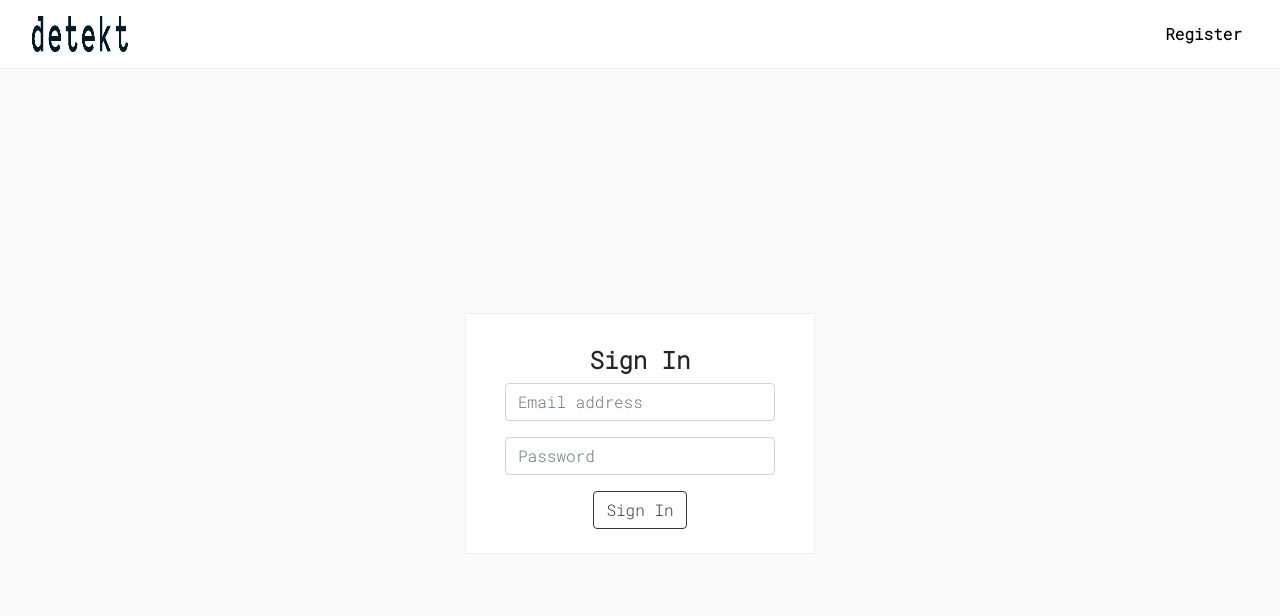
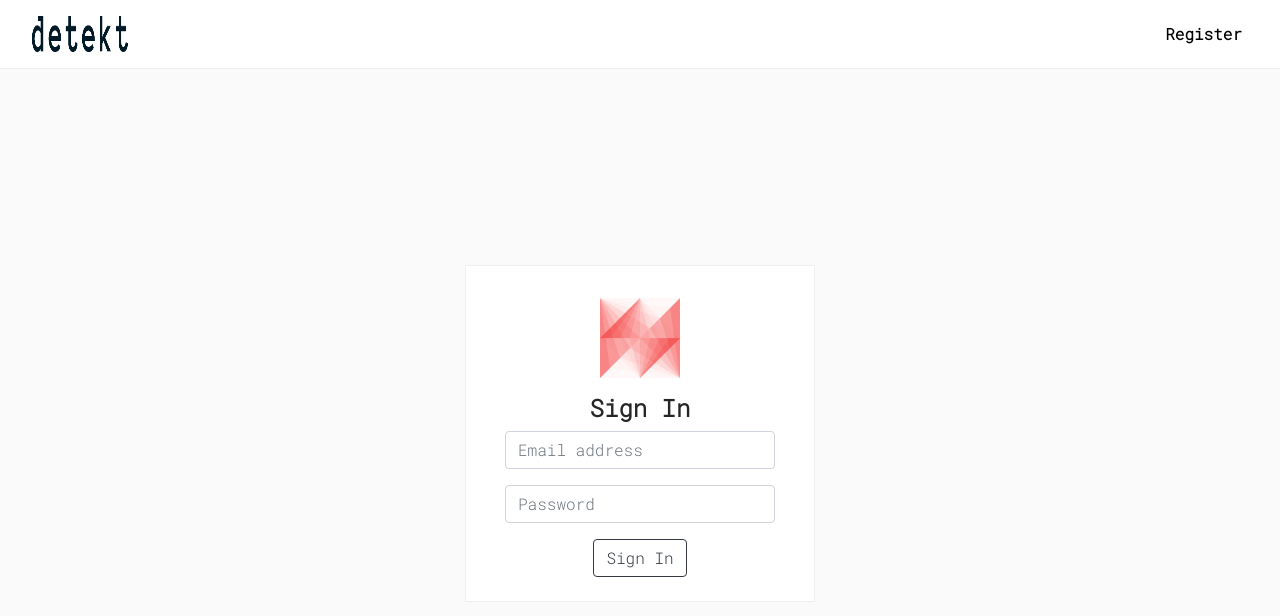
Before and after one commit to jordondueck/detekt, a React (Create React App) app: page / in a window 1280 px wide. Shown: the top 616 px of the page. Built offline with nearby package versions, Linux system fonts and the light colour scheme; no server answers.

Commit message:
Improve UI by adding logo to sign in form

```diff
--- a/src/App.css
+++ b/src/App.css
@@ -14,6 +14,7 @@
   align-items: center;
   -ms-flex-align: center;
   justify-content: center;
+  padding: 0;
 }
 
 .container--top {
@@ -70,9 +71,15 @@ p {
   border-bottom: 1px solid #efefef;
 }
 
-.logo-img {
+.logo__text {
   height: 2.25rem;
   width: 6rem;
+}
+
+.logo__image {
+  height: 80px;
+  width: 80px;
+  margin: 0.5rem 0;
 }
 
 /* Forms */
@@ -88,19 +95,9 @@ p {
 }
 
 .form--border {
-  background-color: white;
+  background-color: #ffffff;
   border: 1px solid #efefef;
 }
-
-/* .form--narrow {
-  max-width: 30rem;
-  width: 50%;
-} */
-
-/* .form--wide {
-  max-width: 35rem;
-  width: 80%;
-} */
 
 .form__content {
   border: 1px solid #ddd;
@@ -115,7 +112,7 @@ p {
   display: -ms-flexbox;
   justify-content: center;
   align-items: center;
-  background-color: white;
+  background-color: #ffffff;
 }
 
 .form-group--wide {
@@ -156,7 +153,6 @@ input:invalid {
 }
 
 .button--text:hover {
-  /* text-decoration: underline; */
   color: #5a5a5a;
 }
 
--- a/src/components/ImageLinkForm/ImageLinkForm.js
+++ b/src/components/ImageLinkForm/ImageLinkForm.js
@@ -4,7 +4,7 @@ import { Button, FormControl, FormGroup } from "react-bootstrap";
 
 const ImageLinkForm = ({ handleInputChange, handleButtonSubmit }) => {
   return (
-    <form className="form form--wide">
+    <form className="form">
       <div className="form__content">
       <h2>{"Facial Recognition System"}</h2>
         <FormGroup
--- a/src/components/Logo/Logo.js
+++ b/src/components/Logo/Logo.js
@@ -4,7 +4,7 @@ import logo from "./logo_text.png";
 const Logo = () => {
   return (
     <Fragment>
-      <img className="logo-img" src={logo} alt="detekt logo" />
+      <img className="logo__text" src={logo} alt="detekt logo" />
     </Fragment>
   );
 };
--- a/src/components/Registration/Registration.js
+++ b/src/components/Registration/Registration.js
@@ -31,7 +31,7 @@ const Registration = ({ handleRouteChange }) => {
       }}
     >
       {({ isSubmitting }) => (
-        <Form className="form form--border form--narrow">
+        <Form className="form form--border">
           <h2 className="title title--medium">Register</h2>
           <FormGroup className="form-group--wide" controlId="firstName">
             <Field name="firstname">
--- a/src/components/SignIn/SignIn.js
+++ b/src/components/SignIn/SignIn.js
@@ -2,6 +2,7 @@ import React from "react";
 import { Formik, Form, Field, ErrorMessage } from "formik";
 import { SignInSchema } from "../ValidateForm/ValidateForm";
 import { Button, FormControl, FormGroup } from "react-bootstrap";
+import logo from "../Logo/logo-noname.png";
 
 const SignIn = ({ handleRouteChange, handleSignIn }) => {
   return (
@@ -29,7 +30,8 @@ const SignIn = ({ handleRouteChange, handleSignIn }) => {
       }}
     >
       {({ isSubmitting }) => (
-        <Form className="form form--border form--narrow">
+        <Form className="form form--border">
+          <img className="logo__image" src={logo} alt="detekt logo" />
           <h2 className="title title--medium">Sign In</h2>
           <FormGroup className="form-group--wide" controlId="email">
             <Field name="email">
```
Also changed, not shown: src/components/Logo/logo-noname.png (added).
